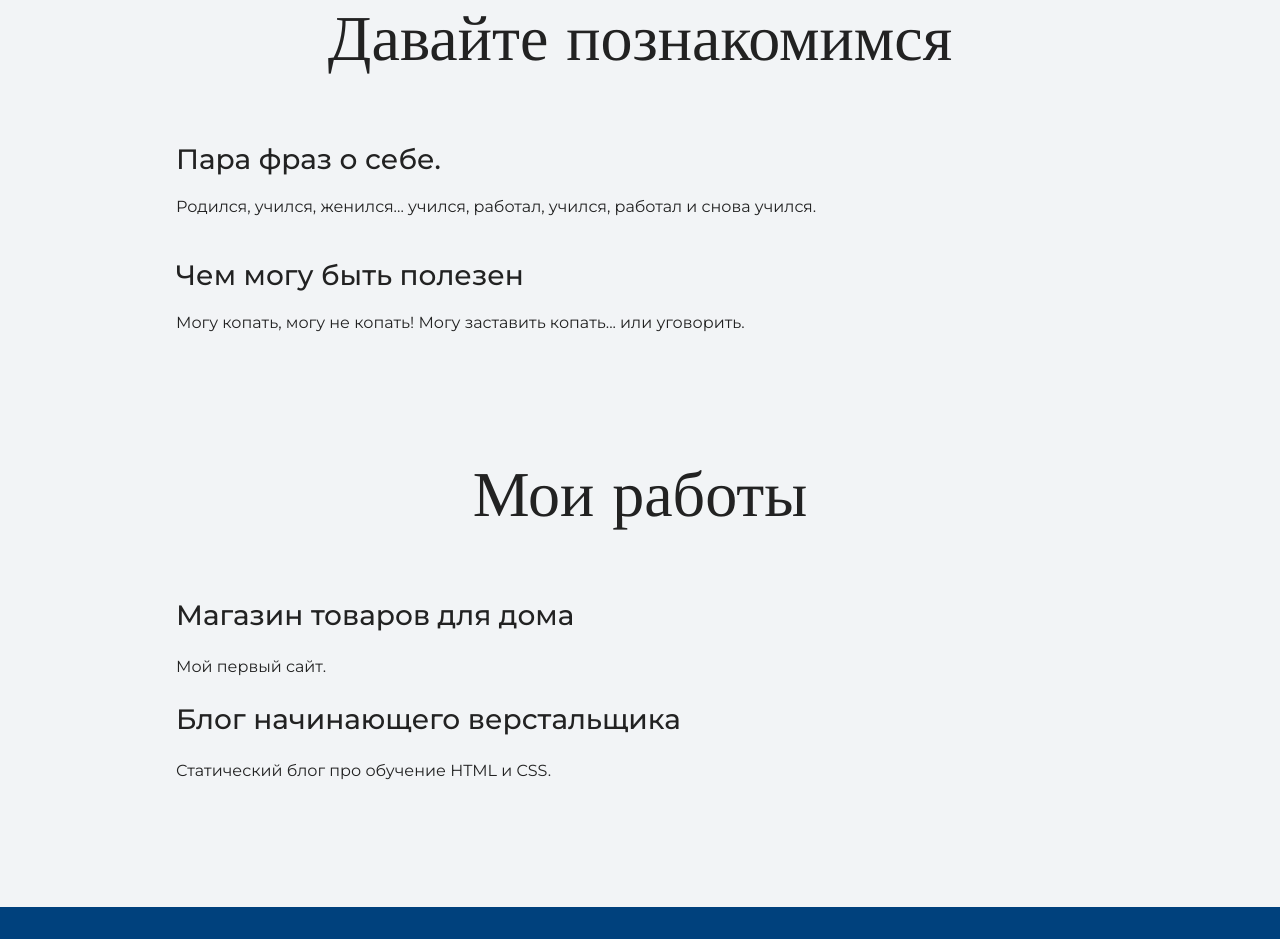
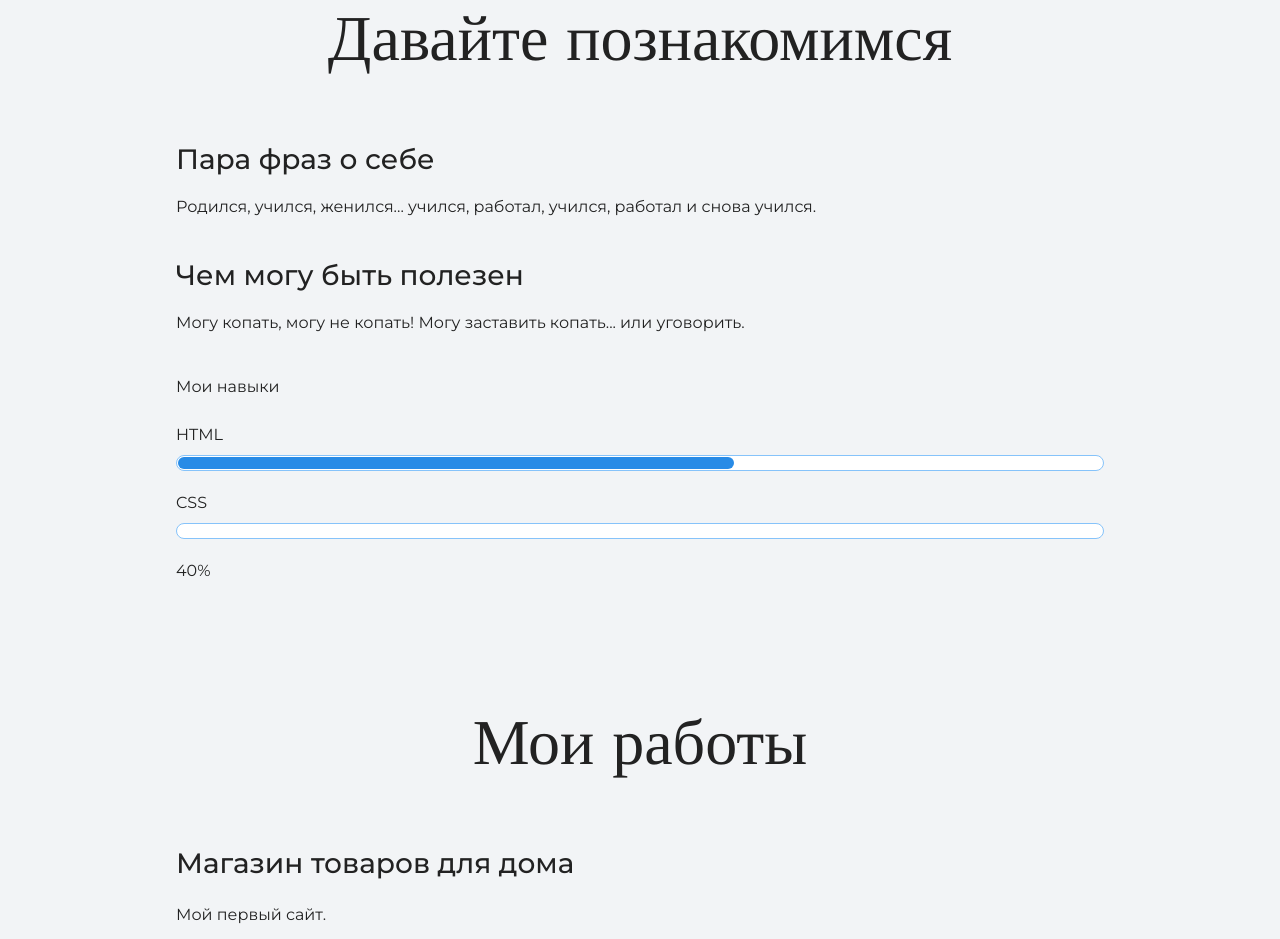
Before and after one commit to Landroid73/my-site, a plain HTML site: page index.html in a window 1280 px wide. Shown: the part 1129-2068 px from the top of the page. Drawn offline with nearby package versions, Linux system fonts and the light colour scheme.

Commit message:
Add files via upload
обновление инфо о навыках

```diff
--- a/index.html
+++ b/index.html
@@ -26,10 +26,22 @@
     <section class="intro">
      <div class="container">
       <h2 class="subheading">Давайте познакомимся</h2>
-      <h3>Пара фраз о себе.</h3>
-      <p>Родился, учился, женился... учился, работал, учился, работал и снова учился.</p>
-      <h3>Чем могу быть полезен</h3>
-      <p>Могу копать, могу не копать! Могу заставить копать... или уговорить.</p>
+      <div>
+       <h3>Пара фраз о себе</h3>
+       <p>Родился, учился, женился... учился, работал, учился, работал и снова учился.</p>
+      </div>
+      <div>
+       <h3>Чем могу быть полезен</h3>
+       <p>Могу копать, могу не копать! Могу заставить копать... или уговорить.</p>
+      </div>
+      <div class="skills"
+       <h3>Мои навыки</h3>
+       <dl class="skill-lists">
+        <dt class="skill-html">HTML</dt>
+        <dd class="level"><div style="width: 60%;">60%</div></dd>
+        <dt class="skill-css">CSS</dt>
+        <dd class="level"></dd><div style="width: 40%;">40%</div></dd>
+       </dl>
      </div>
     </section>
 
```
